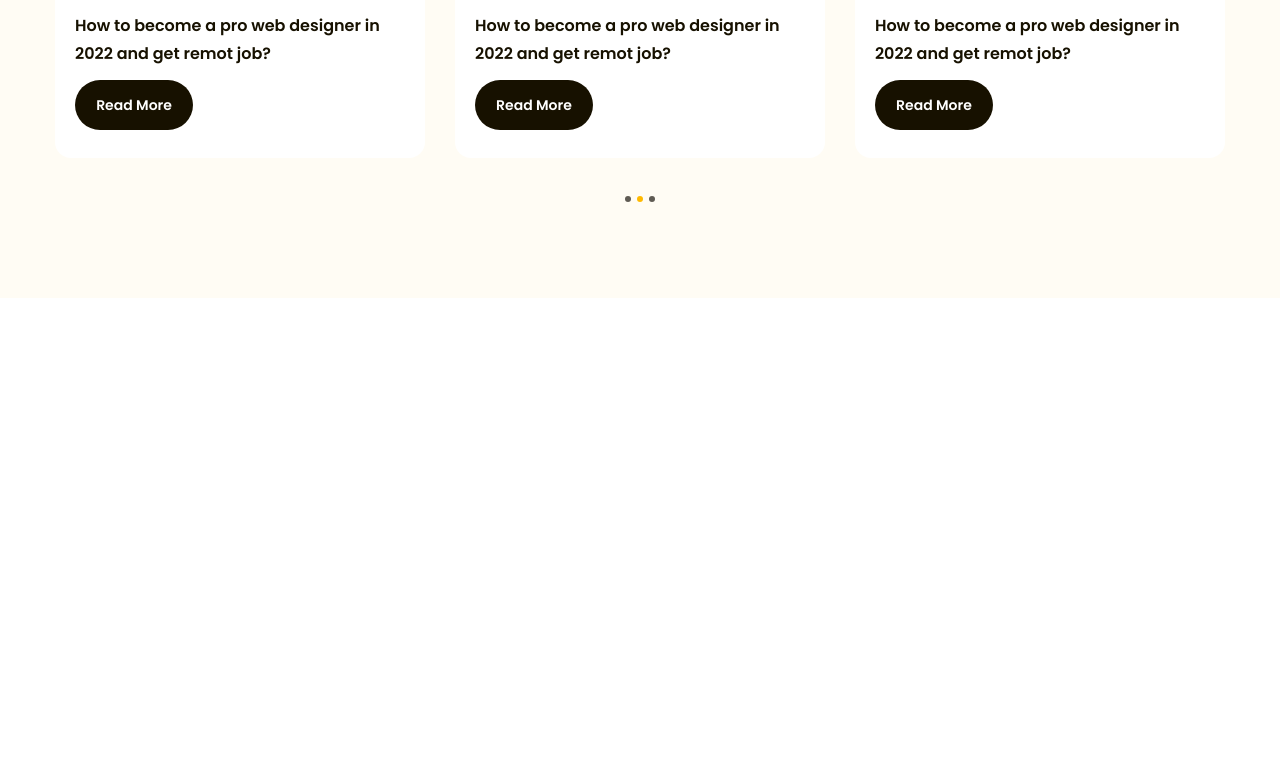
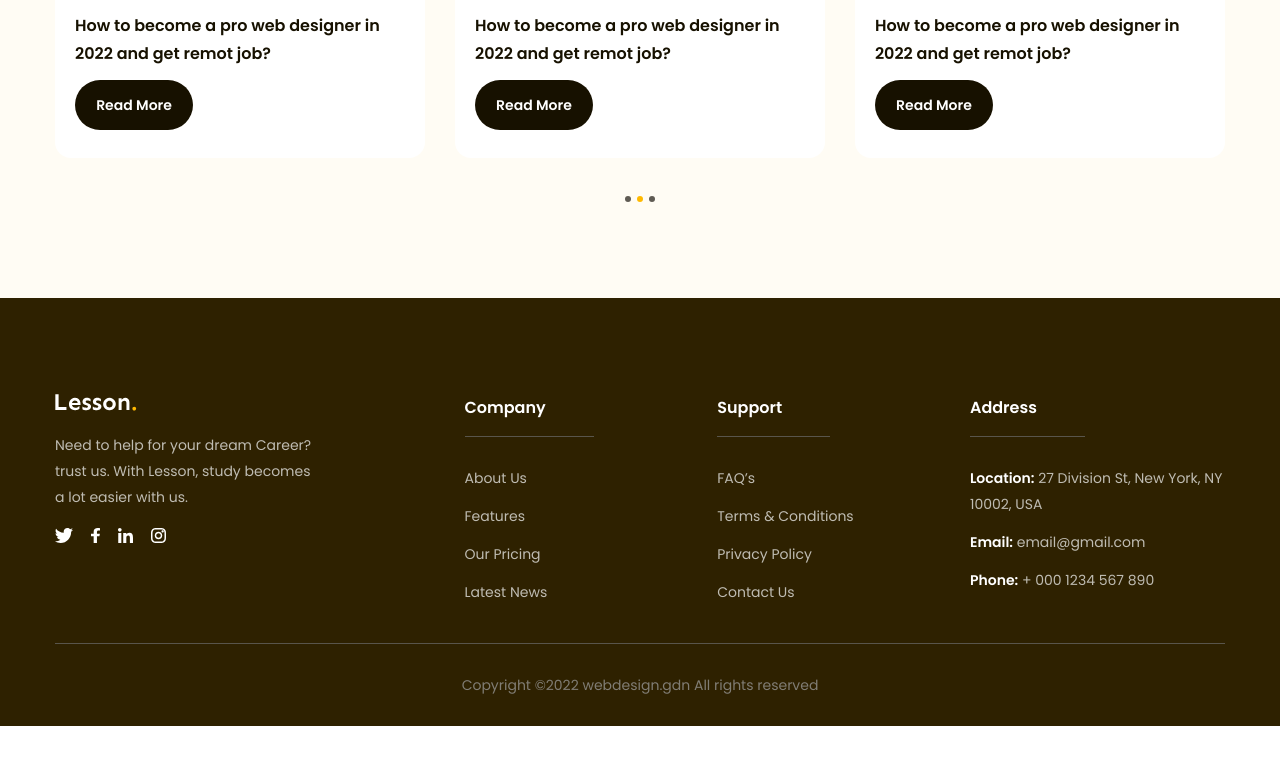
Before and after one commit to lamquoccuong7455/Figma-to-html, a plain HTML site: page index.html in a window 1280 px wide. Shown: the part 4405-5169 px from the top of the page. After the commit the page ends 5131 px from the top, so only its background shows below. Drawn offline with Linux system fonts and the light colour scheme.

Commit message:
p14 làm phần footer - kết thúc

```diff
--- a/assets/css/style.css
+++ b/assets/css/style.css
@@ -10,6 +10,7 @@
 	--bg-color-1: #171100;
 	--bg-color-2: #fffcf4;
 	--bg-color-3: #ffb900;
+	--bg-color-4: #2e2100;
 
 	--font-1: "Sen", serif;
 }
@@ -690,3 +691,73 @@ header.fixed {
 	background: var(--bg-color-3);
 	cursor: default;
 }
+
+/* =====footer===== */
+.footer {
+	background: var(--bg-color-4);
+	padding-top: 96px;
+}
+
+.footer .row {
+	padding-bottom: 38px;
+	border-bottom: 1px solid #59554b;
+	display: flex;
+}
+
+.footer .column {
+	width: 21.6%;
+}
+
+.footer .column:first-child {
+	width: 35%;
+}
+
+.footer .desc {
+	margin-top: 18px;
+	max-width: 267px;
+	color: #bfbcb2;
+	font-size: 1.4rem;
+	line-height: 1.86;
+}
+
+.footer .socials {
+	margin-top: 18px;
+	display: flex;
+	gap: 18px;
+}
+
+.footer .title {
+	display: inline-block;
+	padding-right: 48px;
+	padding-bottom: 14px;
+	border-bottom: 1px solid #59554b;
+	color: var(--color-1);
+	font-size: 1.6rem;
+	font-weight: 600;
+	line-height: 1.75;
+}
+
+.footer .list {
+	margin-top: 16px;
+}
+
+.footer .list a {
+	display: inline-block;
+	margin-top: 12px;
+	color: #bfbcb2;
+	font-size: 1.4rem;
+	line-height: 1.86;
+}
+
+.footer .list a strong {
+	color: #fff;
+	font-weight: 600;
+}
+
+.footer .copyright {
+	padding: 28px 0;
+	color: #807d74;
+	text-align: center;
+	font-size: 1.4rem;
+	line-height: 1.86;
+}
--- a/index.html
+++ b/index.html
@@ -13,7 +13,7 @@
 		<link rel="stylesheet" href="./assets/css/style.css" />
 		<title>Bài 90 - Figma to HTML</title>
 	</head>
-	<body style="height: 10000px">
+	<body>
 		<!-- header -->
 		<header class="header fixed">
 			<div class="main-content">
@@ -665,5 +665,116 @@
 				</div>
 			</div>
 		</main>
+
+		<!-- footer -->
+		<footer class="footer">
+			<div class="main-content">
+				<div class="row">
+					<!-- column 1 -->
+					<div class="column">
+						<img
+							src="./assets/img/logo-white.svg"
+							alt="Lesson"
+							class="logo"
+						/>
+						<p class="desc">
+							Need to help for your dream Career? trust us. With Lesson,
+							study becomes a lot easier with us.
+						</p>
+						<div class="socials">
+							<a href="#!">
+								<img
+									src="./assets/icon/twitter.svg"
+									alt="twitter"
+									class="icon"
+								/>
+							</a>
+							<a href="#!">
+								<img
+									src="./assets/icon/f.svg"
+									alt="facebook"
+									class="icon"
+								/>
+							</a>
+							<a href="#!">
+								<img
+									src="./assets/icon/linked_in.svg"
+									alt="linkedin"
+									class="icon"
+								/>
+							</a>
+							<a href="#!">
+								<img
+									src="./assets/icon/instagram.svg"
+									alt="instagram"
+									class="icon"
+								/>
+							</a>
+						</div>
+					</div>
+
+					<!-- column 2 -->
+					<div class="column">
+						<h3 class="title">Company</h3>
+						<ul class="list">
+							<li>
+								<a href="#!">About Us</a>
+							</li>
+							<li>
+								<a href="#!">Features</a>
+							</li>
+							<li>
+								<a href="#!">Our Pricing</a>
+							</li>
+							<li>
+								<a href="#!">Latest News</a>
+							</li>
+						</ul>
+					</div>
+					<!-- column 3 -->
+					<div class="column">
+						<h3 class="title">Support</h3>
+						<ul class="list">
+							<li>
+								<a href="#!">FAQ’s</a>
+							</li>
+							<li>
+								<a href="#!">Terms & Conditions</a>
+							</li>
+							<li>
+								<a href="#!">Privacy Policy</a>
+							</li>
+							<li>
+								<a href="#!">Contact Us</a>
+							</li>
+						</ul>
+					</div>
+					<!-- column 4 -->
+					<div class="column">
+						<h3 class="title">Address</h3>
+						<ul class="list">
+							<li>
+								<a href="#!"
+									><strong>Location:</strong> 27 Division St, New York,
+									NY 10002, USA</a
+								>
+							</li>
+							<li>
+								<a href="#!"><strong>Email:</strong> email@gmail.com</a>
+							</li>
+							<li>
+								<a href="#!"
+									><strong>Phone:</strong> + 000 1234 567 890</a
+								>
+							</li>
+						</ul>
+					</div>
+				</div>
+
+				<div class="copyright">
+					<p>Copyright ©2022 webdesign.gdn All rights reserved</p>
+				</div>
+			</div>
+		</footer>
 	</body>
 </html>
```
Also changed, not shown: assets/icon/f.svg (added), assets/icon/instagram.svg (added), assets/icon/linked_in.svg (added), assets/icon/twitter.svg (added), assets/img/logo-white.svg (added).
